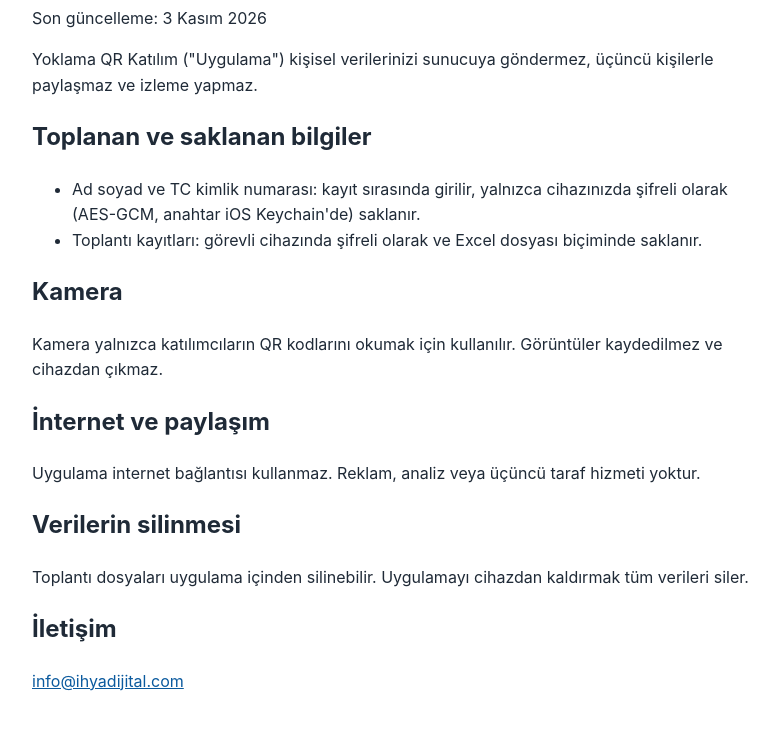
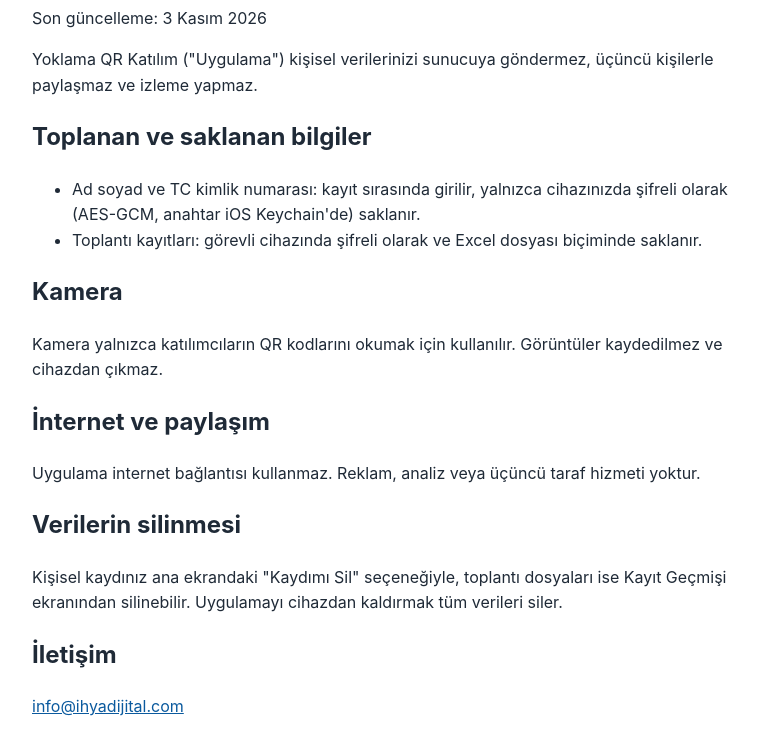
Before and after one commit to yahyakucukkose38/yoklama-qr-katilim, a plain HTML site: page privacy.html in a window 1280 px wide. Shown: the part 107-862 px from the top of the page, without its empty margins (248-1024 px from the left). Before the commit the page ends 841 px from the top, so only its background shows below. Drawn offline with Linux system fonts and the light colour scheme.

Commit message:
Gizlilik politikasi: uygulama ici kayit silme bilgisi
Co-Authored-By: Claude Opus 5.5 <noreply@anthropic.com>

```diff
--- a/privacy.html
+++ b/privacy.html
@@ -12,7 +12,7 @@
 <h2>İnternet ve paylaşım</h2>
 <p>Uygulama internet bağlantısı kullanmaz. Reklam, analiz veya üçüncü taraf hizmeti yoktur.</p>
 <h2>Verilerin silinmesi</h2>
-<p>Toplantı dosyaları uygulama içinden silinebilir. Uygulamayı cihazdan kaldırmak tüm verileri siler.</p>
+<p>Kişisel kaydınız ana ekrandaki "Kaydımı Sil" seçeneğiyle, toplantı dosyaları ise Kayıt Geçmişi ekranından silinebilir. Uygulamayı cihazdan kaldırmak tüm verileri siler.</p>
 <h2>İletişim</h2>
 <p><a href="mailto:info@ihyadijital.com">info@ihyadijital.com</a></p>
 </body></html>
```
